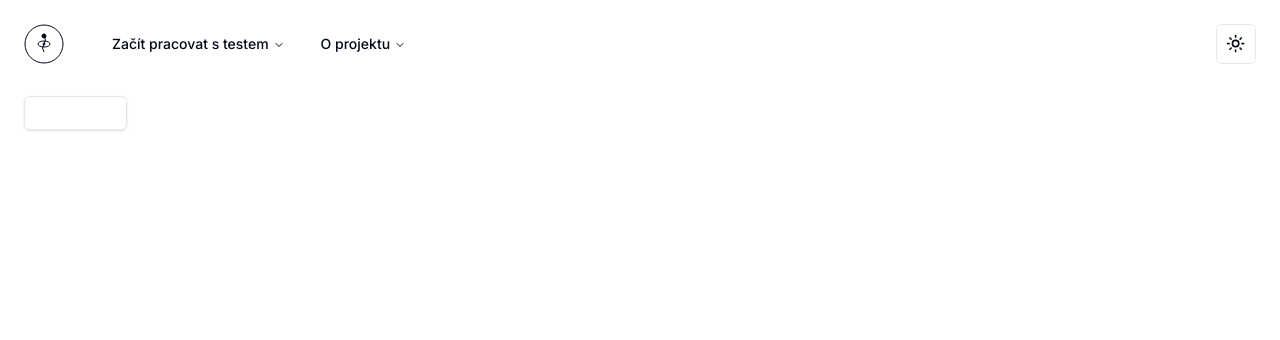
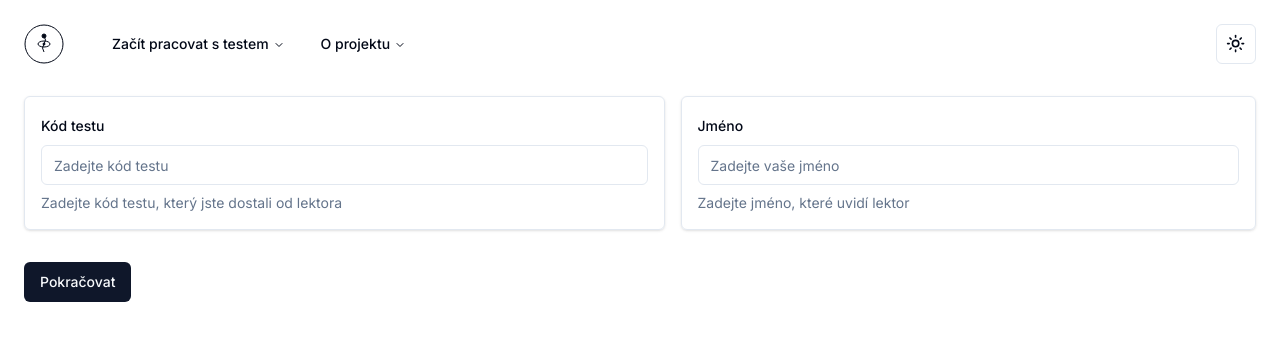
Before and after one commit to Mezrik/chym-quiz, a Next.js app: page /quiz/entry in a window 1280 px wide. Shown: the top 340 px of the page. Built offline with nearby package versions, Linux system fonts and the light colour scheme.

Commit message:
feat: finish quiz entry

```diff
--- a/app/navigation.tsx
+++ b/app/navigation.tsx
@@ -19,7 +19,7 @@ import Logo from "@/components/logo";
 const components: { title: string; href: string; description: string }[] = [
   {
     title: "Mám kód od lektora",
-    href: "/docs/primitives/alert-dialog",
+    href: "/quiz/entry",
     description:
       "Lorem ipsum dolor sit amet, consectetur adipiscing elit. Donec non placerat lorem, eu aliquet dolor. Maecenas venenatis sapien mi, ac volutpat justo facilisis non. In id tellus dui.",
   },
--- a/app/quiz/[quizId]/page.tsx
+++ b/app/quiz/[quizId]/page.tsx
@@ -1,7 +1,7 @@
 "use client";
 
 import { useQuery, useMutation } from "@tanstack/react-query";
-import { useRouter } from "next/navigation";
+import { useRouter, useSearchParams } from "next/navigation";
 
 import { getQuizReadData } from "@/actions/quiz-instance";
 import { timeFormat } from "@/utils/time";
@@ -11,6 +11,7 @@ import { initializeQuiz } from "@/actions/quiz-pass";
 
 export default function Page({ params }: { params: { quizId: string } }) {
   const router = useRouter();
+  const searchParams = useSearchParams();
   const { quizId } = params;
 
   const { data: quiz, isLoading: quizLoading } = useQuery({
@@ -27,11 +28,20 @@ export default function Page({ params }: { params: { quizId: string } }) {
 
   if ("error" in quiz) return <h1>Chyba: {quiz.error.message}</h1>;
 
+  if (!searchParams.get("name")) {
+    return (
+      <div className="space-y-2">
+        <h1>Chyba: není definováno jméno uživatele</h1>
+        <Button onClick={() => router.replace("/")}>Zpět</Button>
+      </div>
+    );
+  }
+
   const questionsCount = quiz.questionsCount ?? 0;
   const totalTime = questionsCount * (quiz.seconds_per_question ?? 0);
 
   const handleStartQuiz = async () => {
-    const data = await mutateAsync("test_name");
+    const data = await mutateAsync(searchParams.get("name")!);
 
     // TODO: Error handling
     if ("error" in data) return;
--- a/app/quiz/entry/page.tsx
+++ b/app/quiz/entry/page.tsx
@@ -1,12 +1,111 @@
+"use client";
+
+import { zodResolver } from "@hookform/resolvers/zod";
+import { useForm } from "react-hook-form";
+import {
+  Form,
+  FormControl,
+  FormDescription,
+  FormField,
+  FormItem,
+  FormLabel,
+  FormMessage,
+} from "@/components/ui/form";
 import { z } from "zod";
+import { Input } from "@/components/ui/input";
+import { Button } from "@/components/ui/button";
+import { createClient } from "@/utils/client";
+import debounce from "debounce";
+import { useRouter } from "next/navigation";
 
-const FormSchema = z.object({
-  quizId: z.string().refine(async (id) => {
-    // verify that ID exists in database
-    return true;
-  }),
-});
+const asyncValidateQuizId = debounce(async (quizId: string) => {
+  const supabase = createClient();
+  const { data, error } = await supabase
+    .from("quiz_instance")
+    .select("*")
+    .eq("id", quizId)
+    .single();
+  return !!error || !data;
+}, 500);
+
+const FormSchema = z
+  .object({
+    quizId: z.string().uuid({ message: "Neplatný kód" }),
+    name: z.string().min(1, { message: "Jméno je povinné" }),
+  })
+  .superRefine(async (d, ctx) => {
+    if (await asyncValidateQuizId(d.quizId)) {
+      ctx.addIssue({
+        path: ["quizId"],
+        code: z.ZodIssueCode.custom,
+        message: "Test se zadaným kódem neexistuje",
+      });
+    }
+  });
 
 export default function Page() {
-  return <div className="box"></div>;
+  const router = useRouter();
+
+  const form = useForm<z.infer<typeof FormSchema>>({
+    resolver: zodResolver(FormSchema),
+    defaultValues: {
+      quizId: "",
+      name: "",
+    },
+  });
+
+  const onSubmit = (data: z.infer<typeof FormSchema>) =>
+    router.push(`/quiz/${data.quizId}?name=${data.name}`);
+
+  return (
+    <div className="col-span-12">
+      <Form {...form}>
+        <form onSubmit={form.handleSubmit(onSubmit)} className="space-y-8">
+          <fieldset className="flex gap-4">
+            <FormField
+              control={form.control}
+              name="quizId"
+              render={({ field }) => (
+                <FormItem className="box grow">
+                  <FormLabel>Kód testu</FormLabel>
+                  <FormControl>
+                    <Input
+                      placeholder="Zadejte kód testu"
+                      {...field}
+                      value={field.value ?? ""}
+                    />
+                  </FormControl>
+                  <FormDescription>
+                    Zadejte kód testu, který jste dostali od lektora
+                  </FormDescription>
+                  <FormMessage />
+                </FormItem>
+              )}
+            />
+            <FormField
+              control={form.control}
+              name="name"
+              render={({ field }) => (
+                <FormItem className="box grow">
+                  <FormLabel>Jméno</FormLabel>
+                  <FormControl>
+                    <Input
+                      placeholder="Zadejte vaše jméno"
+                      {...field}
+                      value={field.value ?? ""}
+                    />
+                  </FormControl>
+                  <FormDescription>
+                    Zadejte jméno, které uvidí lektor
+                  </FormDescription>
+                  <FormMessage />
+                </FormItem>
+              )}
+            />
+          </fieldset>
+          <Button type="submit">Pokračovat</Button>
+        </form>
+      </Form>
+    </div>
+  );
 }
--- a/package.json
+++ b/package.json
@@ -27,6 +27,7 @@
     "class-variance-authority": "^0.7.0",
     "clsx": "^2.1.1",
     "date-fns": "^3.6.0",
+    "debounce": "^2.1.0",
     "framer-motion": "^11.2.6",
     "lucide-react": "^0.379.0",
     "next": "14.2.3",
```
Also changed, not shown: 1 other file (tests, documents, lock files or other folders).
